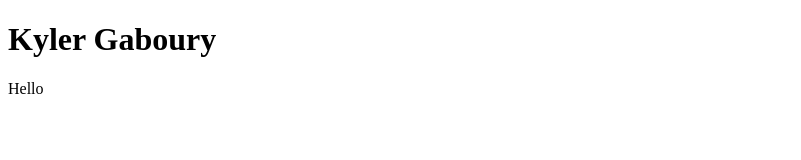
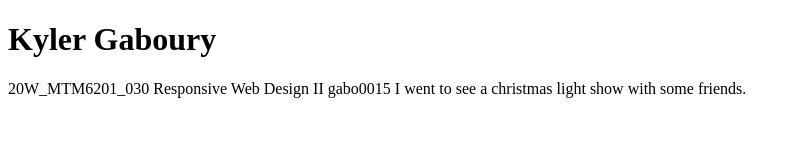
Before and after one commit to gabo0015/gabo0015.github.io, a plain HTML site: page index.html in a window 1280 px wide. Shown: the whole page, without its empty margins (0-801 px from the left). Drawn offline with Linux system fonts and the light colour scheme.

Commit message:
Initial commit

```diff
--- a/index.html
+++ b/index.html
@@ -11,7 +11,9 @@
 <body>
   <h1>Kyler Gaboury</h1>
   <p>
-    Hello
+    20W_MTM6201_030 Responsive Web Design II
+    gabo0015
+    I went to see a christmas light show with some friends.
   </p>
 </body>
 
```
